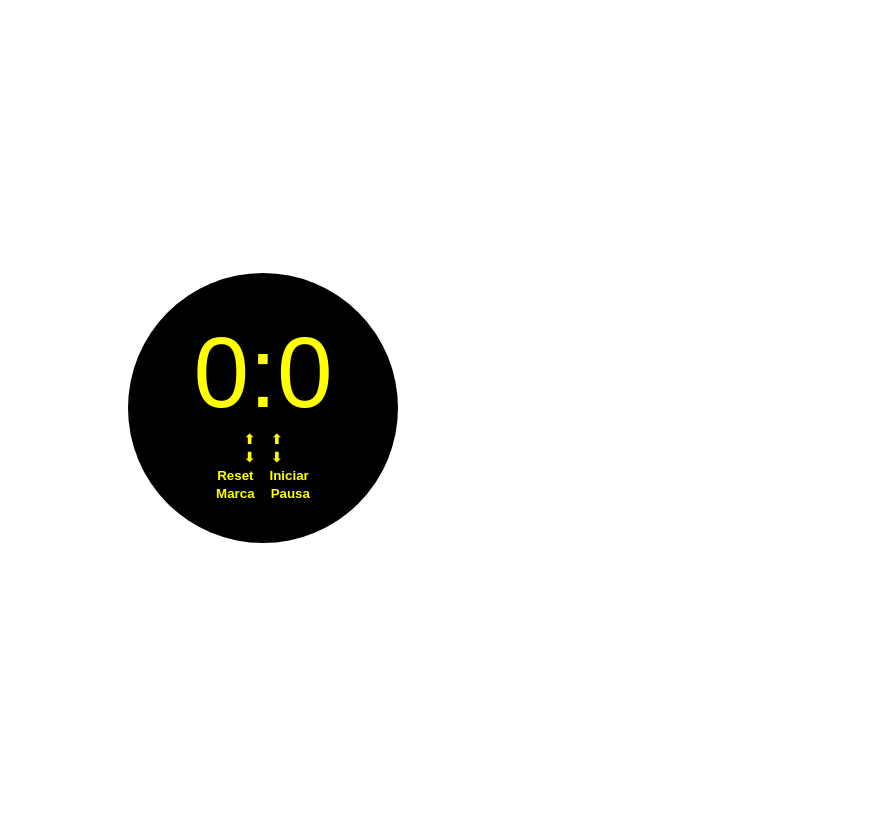
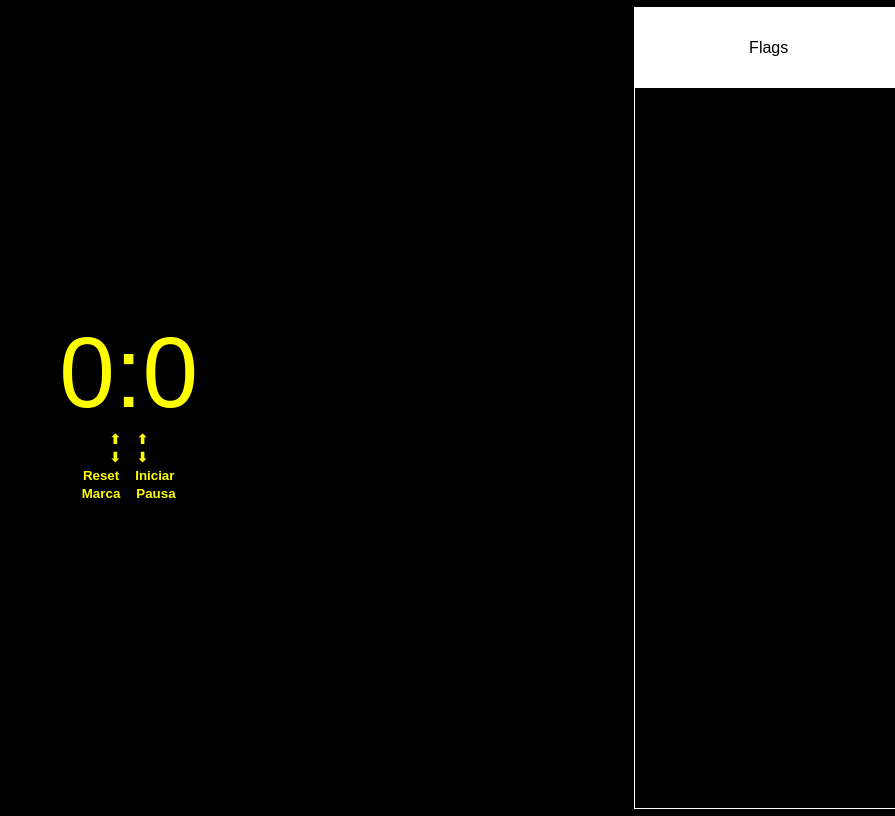
Before and after one commit to Gaaabii/timer, a plain HTML site: page index.html in a window 1280 px wide. Shown: the whole page, without its empty margins (385-1280 px from the left). Drawn offline with Linux system fonts and the light colour scheme; a web font is replaced by a local one.

Commit message:
Mejora estilo

```diff
--- a/index.html
+++ b/index.html
@@ -39,9 +39,11 @@
 
         </div>
         </div>
+        <div id="flags">
+        <div id="flagstext">Flags</div>
         <div id="flag">
 
-            </div>
+            </div></div>
         <script src="script.js"></script>
     </body>
 </html>
--- a/script.js
+++ b/script.js
@@ -9,7 +9,7 @@ const iniciar=document.getElementById('iniciar');
 const marcaa=document.getElementById('marca');
 const pausar=document.getElementById('pausa');
 const flag = document.getElementById('flag');
-
+let i=0;
 let contadormarcaElement=0;
 let counter = 0;
 let counter2=0;
@@ -81,8 +81,8 @@ function parartiempo(){
 }
 
 function marca(){
-
-    marcas.push(counter+":"+counter2);
+    i++;
+    marcas.push(i+". ----> "+counter+":"+counter2);
 
 }
 function pausa(){
--- a/style.css
+++ b/style.css
@@ -5,15 +5,16 @@ body{
     display: flex;
     justify-content: center;
     align-items: center;
-    flex-direction: column;
-    background-color: white;
+    flex-direction: row;
+    background-color: black;
 }
 .container{
-    width: 270px;
-    height: 270px;
-    border-radius: 100%;
-    background-color: black;
+    width: 80%;
+    height: 100%;
+    border-radius: 2%;
 
+    justify-content: center;
+    align-items: center;
     display: flex;
     justify-content: center;
     align-items: center;
@@ -51,7 +52,11 @@ body{
     flex-direction: column;
     border: none; /* Elimina el borde del botón */
     background-color: transparent; /* Establece el fondo del botón como transparente */
+}
 
+#increment:hover,#increment2:hover,#decrement:hover,#decrement2:hover,#reset:hover,#iniciar:hover,#marca:hover,#pausa:hover{
+    color:red;
+    background-color: yellow;
 }
 #increment,#increment2,#decrement,#decrement2,#reset,#iniciar,#marca,#pausa{
     border: none; /* Elimina el borde del botón */
@@ -62,8 +67,29 @@ body{
     color: yellow;
     border-radius: 100%;
 }
-#flag {
+#flags {
+
     white-space: pre-line;
     font-family: 'Tilt Neon', sans-serif;
-    float: left;
+    background-color: black;
+    border: 1px solid white;
+    width: 270px;
+    height: 100%;
+    display: flex;
+    color: yellow;
+
+    flex-direction: column;
+
+    overflow: auto; /* Esto agregará una barra de desplazamiento vertical si el contenido es demasiado largo */
+
 }
+#flagstext{
+    background-color: white;
+    width: 100%;
+    height: 10%;
+    color: black;
+    justify-content: center;
+    align-items: center;
+    display: flex;
+    flex-direction: column;
+}
```
